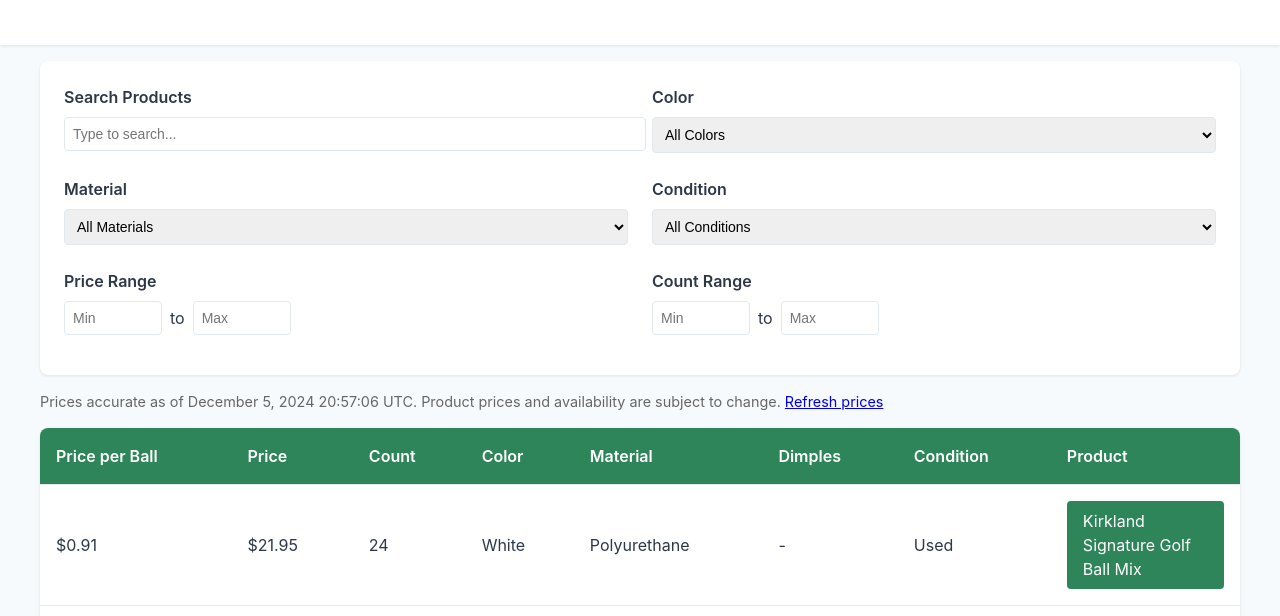
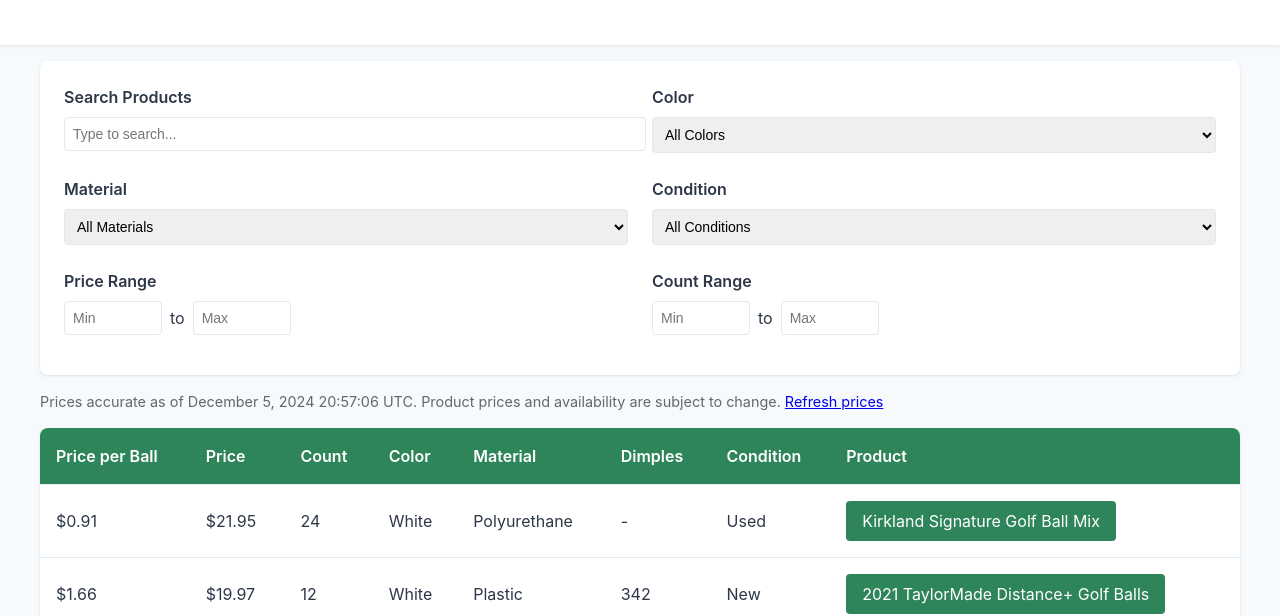
Before and after one commit to austra/golfballprice, a plain HTML site: page index.html in a window 1280 px wide. Shown: the part 213-829 px from the top of the page. Drawn offline with Linux system fonts and the light colour scheme.

Commit message:
Update styles.css

```diff
--- a/styles.css
+++ b/styles.css
@@ -457,7 +457,3 @@
         margin-top: 0.5rem;
     }
 }
-
-[data-label="Product"] {
-    max-width:100px;
-}
```
